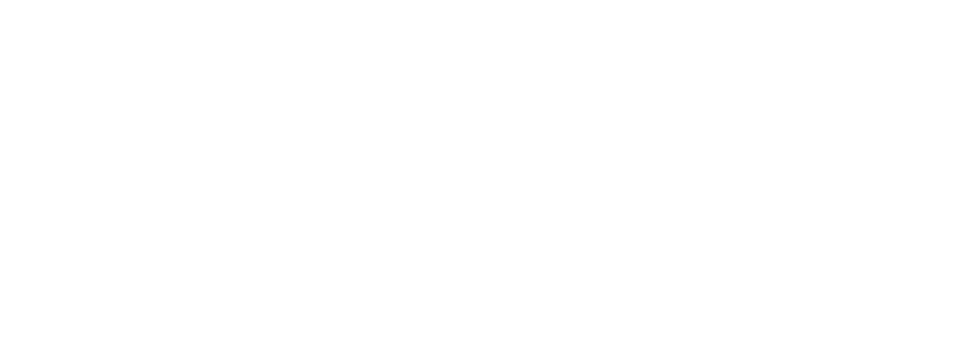
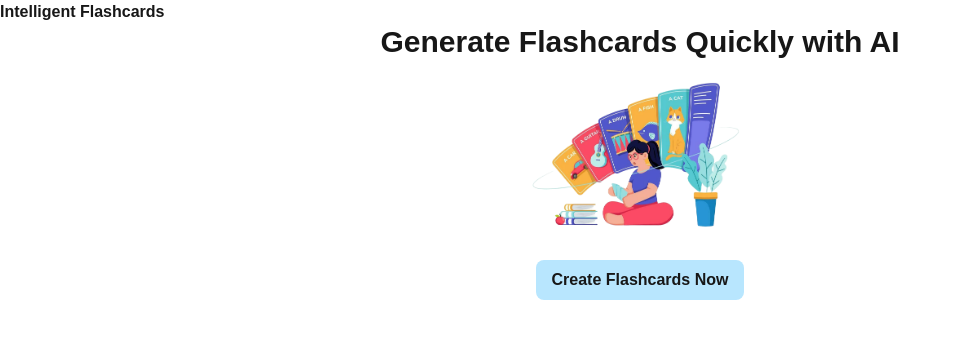
Before and after one commit to aiero-cse-ucmerced/hackathon-ucmerced-project-fall2025, a Next.js app: page / in a window 1280 px wide. Shown: the top 338 px of the page, without its empty margins (0-960 px from the left). Built offline with nearby package versions, Linux system fonts and the light colour scheme.

Commit message:
feat: fix centering

```diff
--- a/src/app/layout.tsx
+++ b/src/app/layout.tsx
@@ -1,7 +1,6 @@
 import type { Metadata } from "next";
 import { Geist, Geist_Mono } from "next/font/google";
 import "./globals.css";
-import Header from "../components/header";
 
 const geistSans = Geist({
   variable: "--font-geist-sans",
@@ -19,7 +18,6 @@
 };
 
 interface Props {
-  includeHeader?: boolean;
   children?: React.ReactNode;
   centerChildren?: boolean;
 }
@@ -30,7 +28,7 @@
       <body
         className={`${geistSans.variable} ${geistMono.variable} antialiased`}
       >
-        {props?.includeHeader && <Header />}
+        {props?.children}
       </body>
     </html>
   );
--- a/src/app/page.tsx
+++ b/src/app/page.tsx
@@ -1,11 +1,11 @@
 import Image from "next/image";
 import HeroImage from "../images/student.png";
 import Button from "../components/button";
+import Main from "../components/main";
 
 export default function Home() {
   return (
-    <>
-
+    <Main includeHeader centerChildren>
       <p className={`text-3xl font-bold w-fit`}>Generate Flashcards Quickly with AI</p>
       <Image
         src={HeroImage}
@@ -14,6 +14,6 @@
         height={200}
       />
       <Button href="/login/signup">Create Flashcards Now</Button>
-    </>
+    </Main>
   );
 }
--- a/src/components/header.tsx
+++ b/src/components/header.tsx
@@ -1,7 +1,9 @@
+import Image from "next/image";
+
 export default function Header() {
     return (
       <header>
-        <h1 className="">Intelligent Flashcards</h1>
+        <h1 className="font-bold">Intelligent Flashcards</h1>
       </header>
     )
 }
--- a/src/components/main.tsx
+++ b/src/components/main.tsx
@@ -1,8 +1,16 @@
+import Header from "../components/header";
+
 interface Props {
+    includeHeader?: boolean;
     children?: React.ReactNode;
     centerChildren?: boolean;
 }
 
 export default function Main(props: Props) {
-    return (<main className={`${props?.centerChildren ? "flex flex-col justify-center" : ""}`}>{props?.children}</main>);
+    return (<>
+        {props?.includeHeader && <Header />}
+        <main className={`${props?.centerChildren ? "flex flex-col items-center" : ""}`}>
+            {props?.children}
+        </main>
+    </>);
 }
```
Also changed, not shown: src/components/button.tsx (indentation only).
